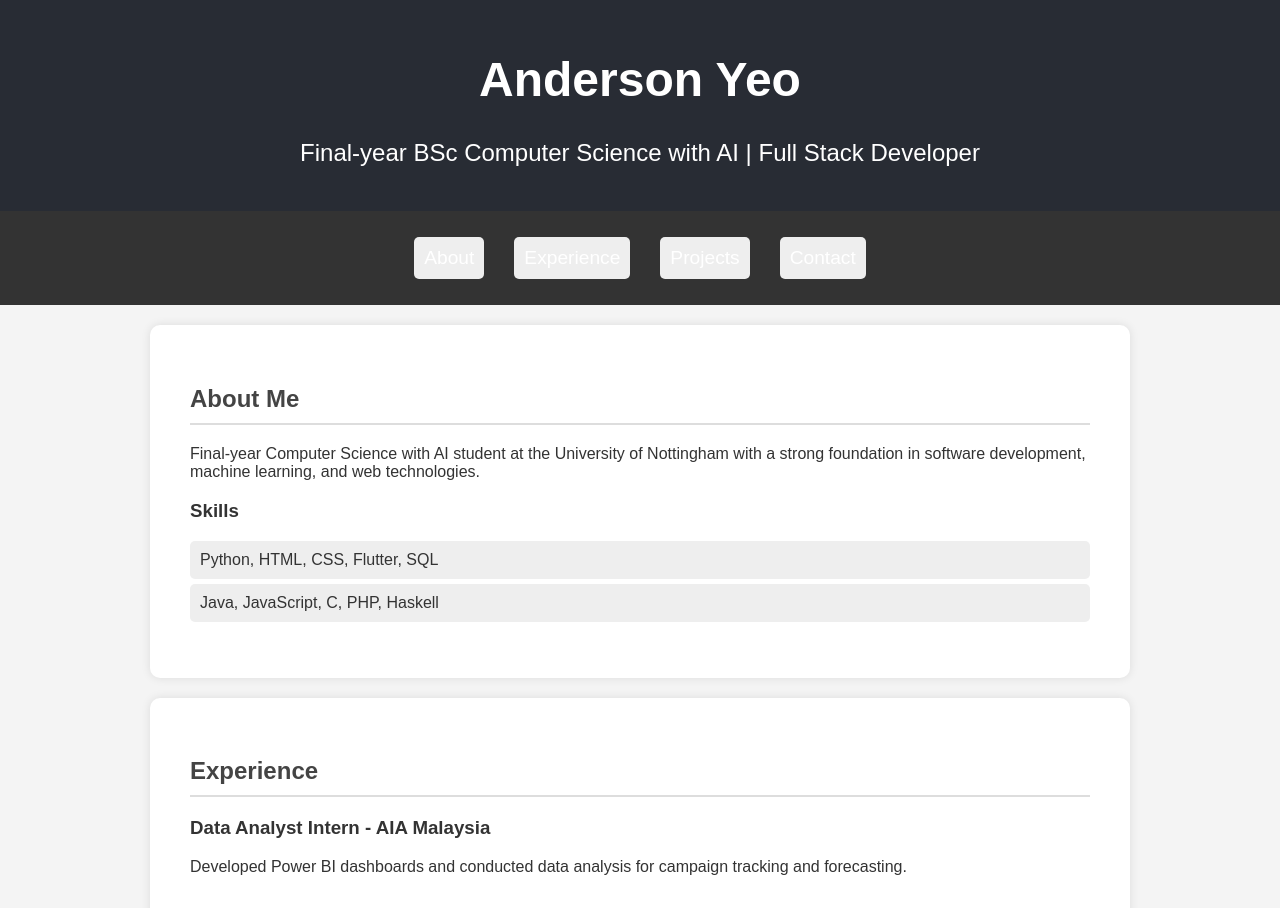
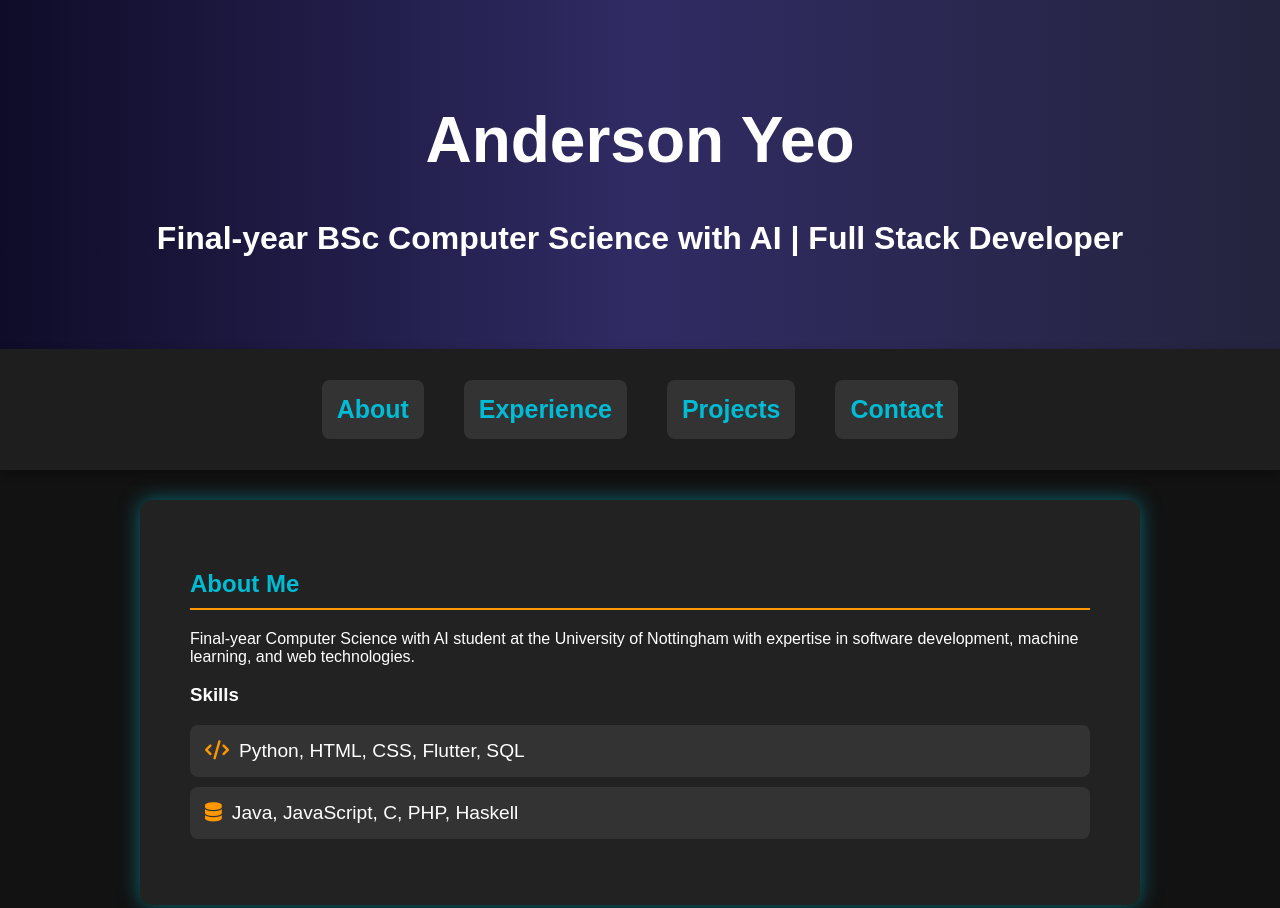
Before and after one commit to andersonnyeo/resume, a plain HTML site: page resume.html in a window 1280 px wide. Shown: the top 908 px of the page. Drawn offline with Linux system fonts and the light colour scheme.

Commit message:
rewrite the change

```diff
--- a/resume.html
+++ b/resume.html
@@ -7,25 +7,30 @@
     <link rel="stylesheet" href="styles.css">
     <script src="https://kit.fontawesome.com/a076d05399.js" crossorigin="anonymous"></script>
     <style>
+
         body {
-            font-family: 'Arial', sans-serif;
+            font-family: 'Poppins', sans-serif;
             margin: 0;
             padding: 0;
-            background: #f4f4f4;
-            color: #333;
+            background: #121212;
+            color: #ffffff;
         }
         header {
-            background: #282c34;
+            background: linear-gradient(to right, #0f0c29, #302b63, #24243e);
             color: white;
             text-align: center;
-            padding: 20px;
-            font-size: 1.5em;
+            padding: 60px 20px;
+            font-size: 2em;
+            font-weight: bold;
         }
         nav {
             display: flex;
             justify-content: center;
-            background: #333;
-            padding: 10px;
+            background: #1e1e1e;
+            padding: 15px 0;
+            position: sticky;
+            top: 0;
+            z-index: 1000;
         }
         nav ul {
             list-style: none;
@@ -33,25 +38,33 @@
             display: flex;
         }
         nav ul li {
-            margin: 0 15px;
+            margin: 0 20px;
         }
         nav ul li a {
             text-decoration: none;
-            color: white;
-            font-size: 1.2em;
+            color: #00bcd4;
+            font-size: 1.3em;
+            transition: color 0.3s;
+        }
+        nav ul li a:hover {
+            color: #ff9800;
         }
         section {
-            padding: 40px;
+            padding: 50px;
             max-width: 900px;
             margin: auto;
-            background: white;
-            margin-top: 20px;
-            border-radius: 10px;
-            box-shadow: 0 0 10px rgba(0, 0, 0, 0.1);
+            background: #222;
+            margin-top: 30px;
+            border-radius: 12px;
+            box-shadow: 0 0 20px rgba(0, 188, 212, 0.5);
+            transition: transform 0.3s;
+        }
+        section:hover {
+            transform: scale(1.02);
         }
         h2 {
-            color: #444;
-            border-bottom: 2px solid #ddd;
+            color: #00bcd4;
+            border-bottom: 2px solid #ff9800;
             padding-bottom: 10px;
         }
         ul {
@@ -59,20 +72,29 @@
             padding: 0;
         }
         ul li {
-            background: #eee;
-            margin: 5px 0;
-            padding: 10px;
-            border-radius: 5px;
+            background: #333;
+            margin: 10px 0;
+            padding: 15px;
+            border-radius: 8px;
+            font-size: 1.2em;
+            display: flex;
+            align-items: center;
+        }
+        ul li i {
+            margin-right: 10px;
+            color: #ff9800;
         }
         a {
-            color: #0066cc;
+            color: #00bcd4;
+            text-decoration: none;
+            font-weight: bold;
         }
         footer {
             text-align: center;
             padding: 20px;
-            background: #333;
-            color: white;
-            margin-top: 20px;
+            background: #1e1e1e;
+            margin-top: 30px;
+            font-size: 1.2em;
         }
     </style>
 </head>
@@ -91,17 +113,19 @@
     </nav>
     <section id="about">
         <h2>About Me</h2>
-        <p>Final-year Computer Science with AI student at the University of Nottingham with a strong foundation in software development, machine learning, and web technologies.</p>
+        <p>Final-year Computer Science with AI student at the University of Nottingham with expertise in software development, machine learning, and web technologies.</p>
         <h3>Skills</h3>
         <ul>
-            <li>Python, HTML, CSS, Flutter, SQL</li>
-            <li>Java, JavaScript, C, PHP, Haskell</li>
+            <li><i class="fas fa-code"></i> Python, HTML, CSS, Flutter, SQL</li>
+            <li><i class="fas fa-database"></i> Java, JavaScript, C, PHP, Haskell</li>
         </ul>
     </section>
     <section id="experience">
         <h2>Experience</h2>
         <h3>Data Analyst Intern - AIA Malaysia</h3>
         <p>Developed Power BI dashboards and conducted data analysis for campaign tracking and forecasting.</p>
+        <h3>Software Developer Intern - EEC Group</h3>
+        <p>Worked with Laravel, JavaScript, and responsive design to create efficient web solutions.</p>
     </section>
     <section id="projects">
         <h2>Projects</h2>
@@ -109,11 +133,14 @@
         <p>Developing an AI-powered personal finance management app using Flutter and Firebase.</p>
         <h3>FitTrack - Workout Tracking App</h3>
         <p>Implemented real-time tracking and UI enhancements using Flutter.</p>
+        <h3>Basketball Shot Selection AI</h3>
+        <p>Developing a reinforcement learning model using Deep Q-Learning for optimized shot selection.</p>
     </section>
     <section id="contact">
         <h2>Contact</h2>
-        <p>Email: andersonsoonkai@gmail.com</p>
-        <p>GitHub: <a href="https://github.com/andersonnyeo">github.com/andersonnyeo</a></p>
+        <p><i class="fas fa-envelope"></i> Email: andersonsoonkai@gmail.com</p>
+        <p><i class="fab fa-github"></i> GitHub: <a href="https://github.com/andersonnyeo">github.com/andersonnyeo</a></p>
+        <p><i class="fab fa-linkedin"></i> LinkedIn: <a href="https://linkedin.com/in/andersonyeo">linkedin.com/in/andersonyeo</a></p>
     </section>
     <footer>
         <p>&copy; 2025 Anderson Yeo. All Rights Reserved.</p>
--- /dev/null
+++ b/styles.css
@@ -0,0 +1,119 @@
+@import url('https://fonts.googleapis.com/css2?family=Inter:wght@300;400;600&display=swap');
+
+body {
+    font-family: 'Inter', sans-serif;
+    margin: 0;
+    padding: 0;
+    background: linear-gradient(135deg, #1a1a2e, #16213e);
+    color: #ffffff;
+}
+
+/* Header */
+header {
+    text-align: center;
+    padding: 60px 20px;
+    background: linear-gradient(to right, #0f0c29, #302b63, #24243e);
+    font-size: 2em;
+    font-weight: bold;
+    box-shadow: 0 4px 10px rgba(0, 0, 0, 0.3);
+}
+
+/* Navigation Bar */
+nav {
+    display: flex;
+    justify-content: center;
+    background: rgba(30, 30, 30, 0.8);
+    padding: 15px 0;
+    position: fixed;
+    top: 0;
+    width: 100%;
+    backdrop-filter: blur(10px);
+    box-shadow: 0 4px 10px rgba(0, 0, 0, 0.3);
+    transition: background 0.3s ease-in-out;
+}
+
+nav ul {
+    list-style: none;
+    padding: 0;
+    display: flex;
+}
+
+nav ul li {
+    margin: 0 20px;
+}
+
+nav ul li a {
+    text-decoration: none;
+    color: #00d4ff;
+    font-size: 1.2em;
+    transition: all 0.3s ease-in-out;
+}
+
+nav ul li a:hover {
+    color: #ff9800;
+    transform: scale(1.1);
+}
+
+/* Sections */
+section {
+    padding: 50px;
+    max-width: 900px;
+    margin: 80px auto;
+    background: rgba(255, 255, 255, 0.1);
+    backdrop-filter: blur(12px);
+    border-radius: 12px;
+    box-shadow: 0 0 30px rgba(0, 188, 212, 0.3);
+    transition: transform 0.3s;
+}
+
+section:hover {
+    transform: scale(1.02);
+}
+
+h2 {
+    color: #00d4ff;
+    border-bottom: 2px solid #ff9800;
+    padding-bottom: 10px;
+}
+
+ul {
+    list-style: none;
+    padding: 0;
+}
+
+ul li {
+    background: #333;
+    margin: 10px 0;
+    padding: 15px;
+    border-radius: 8px;
+    font-size: 1.2em;
+    display: flex;
+    align-items: center;
+}
+
+ul li i {
+    margin-right: 10px;
+    color: #ff9800;
+}
+
+/* Links */
+a {
+    color: #00d4ff;
+    font-weight: bold;
+    text-decoration: none;
+    transition: 0.3s;
+}
+
+a:hover {
+    color: #ff9800;
+    text-shadow: 0 0 10px #ff9800;
+}
+
+/* Footer */
+footer {
+    text-align: center;
+    padding: 20px;
+    background: #1e1e1e;
+    margin-top: 30px;
+    font-size: 1.2em;
+}
```
Also changed, not shown: index.html (added, +91 -0 lines).
